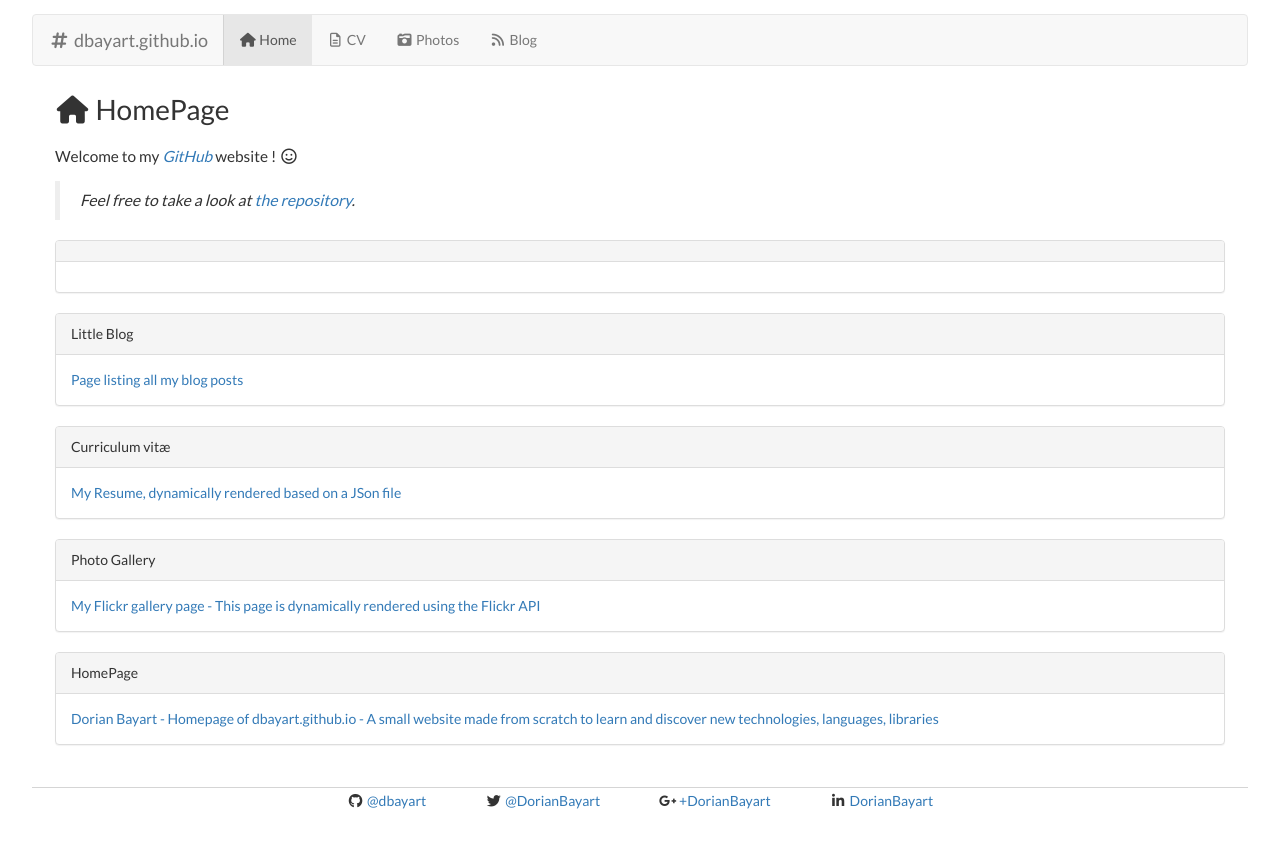
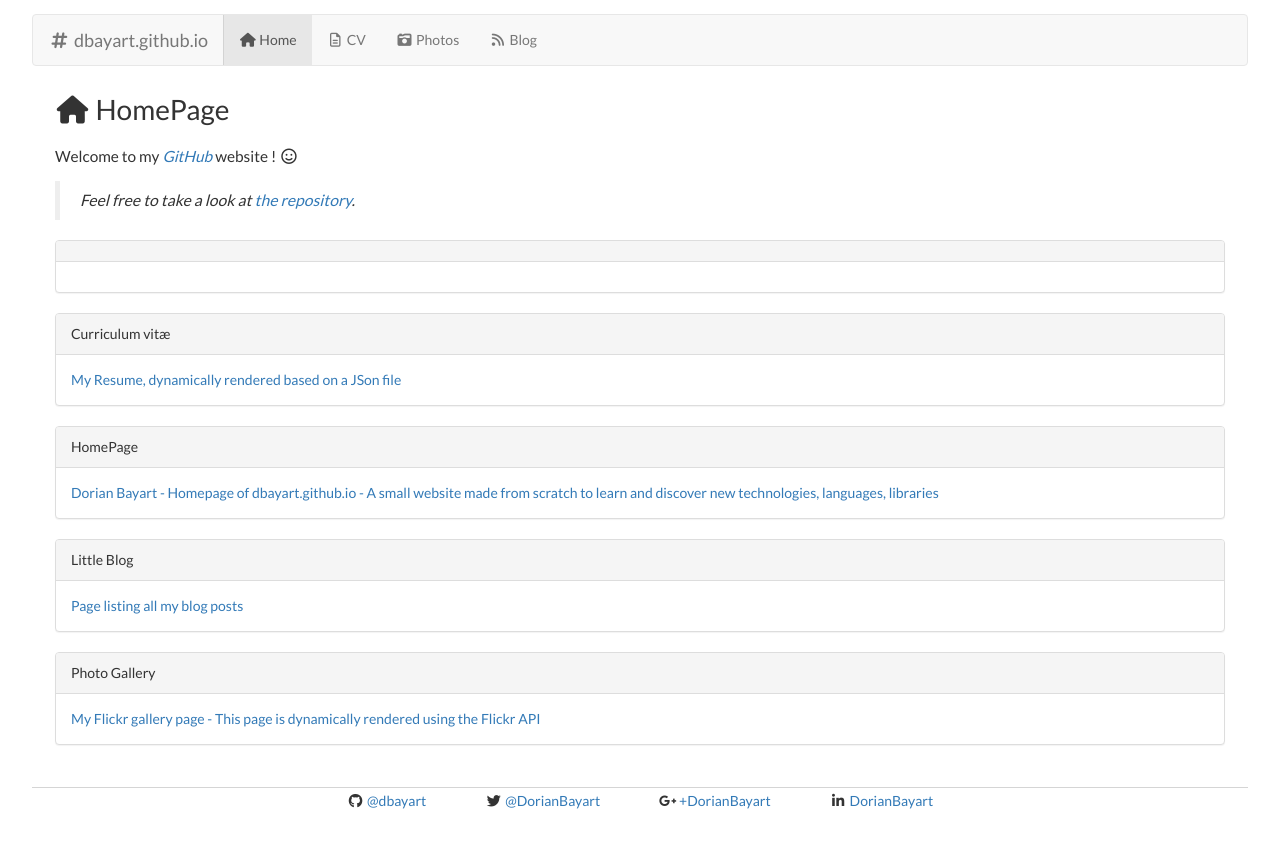
Before and after one commit to dorianbayart/dorianbayart.github.io, a Jekyll site: the page built from index.md, in a window 1280 px wide. Shown: the top 848 px of the page. Built offline with Jekyll 4.4.1, drawn with Linux system fonts in a browser that asks for light colours; nearby versions of some CDN libraries.

Commit message:
Update homepage.html

```diff
--- a/_layouts/homepage.html
+++ b/_layouts/homepage.html
@@ -12,8 +12,9 @@ layout: default
 
 <div class="container">
 
-  {% for page in site.pages %}
-    {% unless page.sitemap.exclude == "yes" && page.title == "Homepage" %}
+  {% assign sorted_pages = (site.pages | sort: 'title') %}
+  {% for page in sorted_pages %}
+    {% unless page.sitemap.exclude == "yes" && page.title == "HomePage" && page.title == "" %}
     <a href='{{ page.url | remove: "index.html" }}'><div class="panel panel-default">
       <div class="panel-heading">{{ page.title }}</div>
       <div class="panel-body">{{ page.description }}</div>
```
